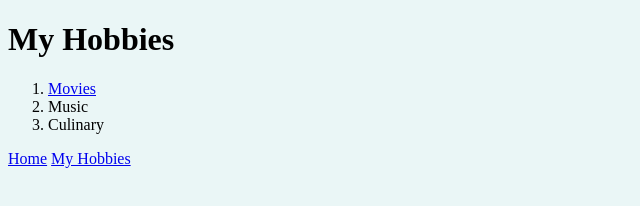
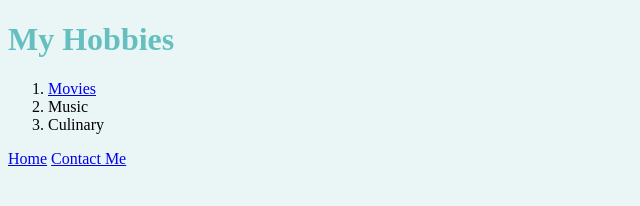
Before and after one commit to nikhopa/cv, a plain HTML site: page hobbies.html in a window 1280 px wide. Shown: the whole page, without its empty margins (0-640 px from the left). Drawn offline with Linux system fonts and the light colour scheme.

Commit message:
Style h1 and h3

```diff
--- a/hobbies.html
+++ b/hobbies.html
@@ -16,7 +16,7 @@
     </ol>
 
     <a href="index.html">Home</a>
-	<a href="hobbies.html">My Hobbies</a>
+	<a href="contactme.html">Contact Me</a>
 </body>
 
 </html>
--- a/styles.css
+++ b/styles.css
@@ -9,3 +9,7 @@ hr {
     border-width: 5px;
     width: 5%;
 }
+
+h1, h3 {
+    color: #66bfbf;
+}
```
